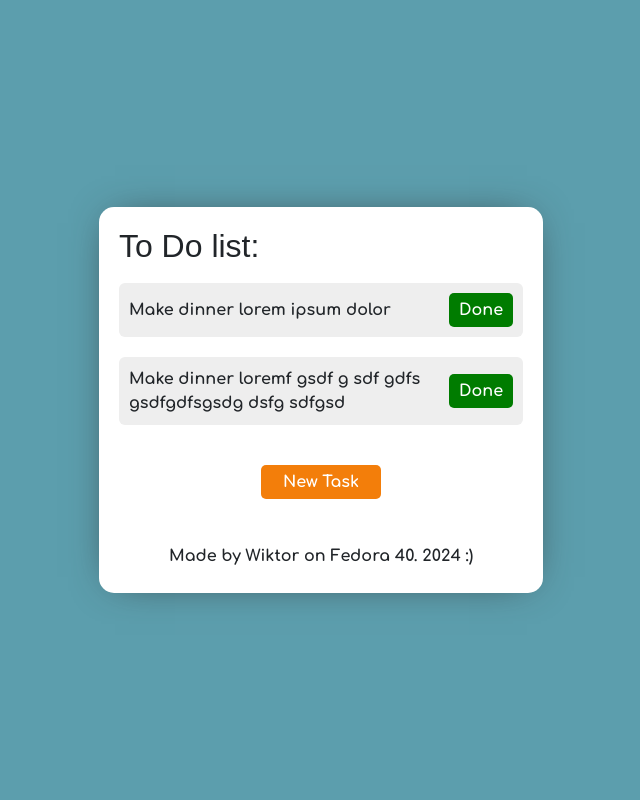
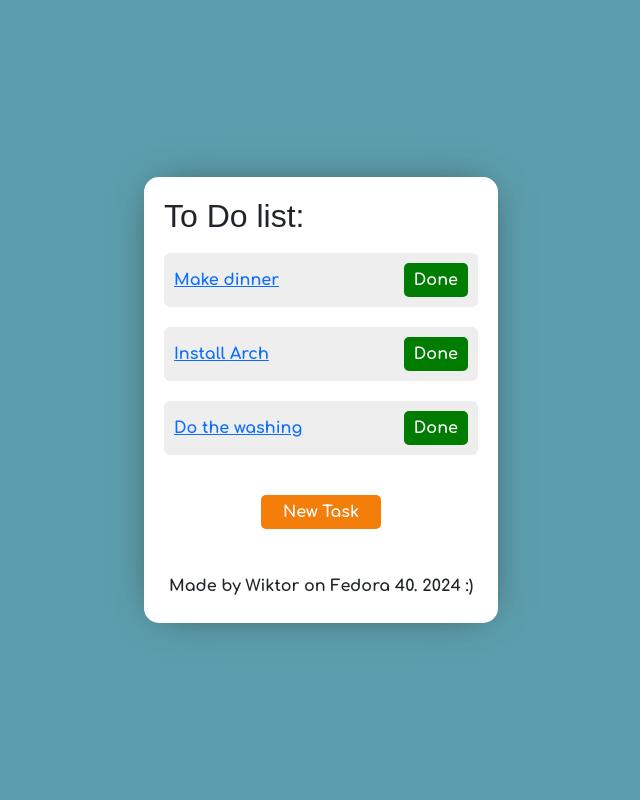
Before and after one commit to Ichigo002/django-todo-app, a Django app: page / in a window 1280 px wide. Shown: the whole page, without its empty margins (319-959 px from the left). Run offline with Django 5.2, Linux system fonts and the light colour scheme; data comes from the database, SQL or seed files in the repository; both versions use the stored data as it was after the commit; some web fonts are replaced.

Commit message:
display base list

```diff
--- a/todo_app/forms.py
+++ b/todo_app/forms.py
@@ -2,8 +2,6 @@ from django import forms
 from todo_app.models import TodoTask
 
 class TodoTaskForm(forms.ModelForm):
-
-
 
     class Meta:
         model = TodoTask
--- a/todo_app/models.py
+++ b/todo_app/models.py
@@ -4,6 +4,7 @@ from django.utils import timezone
 # Create your models here.
 class TodoTask(models.Model):
     created_at = models.DateTimeField("Created at")
+    is_done = models.BooleanField("Is Done Task", default=False)
     title = models.CharField("Title", max_length=500)
     is_priority = models.BooleanField("Is Priority", default=False)
     details = models.TextField("Details")
--- a/todo_app/static/todo_app/predefine.css
+++ b/todo_app/static/todo_app/predefine.css
@@ -13,6 +13,7 @@
 body, html {
 
     height: 100%;
+    overflow-y: auto;
     background-color: var(--palette-1) !important;
 }
 
--- a/todo_app/templates/todo_app/main_page.html
+++ b/todo_app/templates/todo_app/main_page.html
@@ -7,21 +7,21 @@
 {% block content %}
 
     <div class="content-list">
-        <div class="list-item">
-            <div>Make dinner lorem ipsum dolor</div>
-            <form method="POST">
-                {% csrf_token %}
-                <button class="list-item-btn" type="submit">Done</button>
-            </form>
-        </div>
+        {% for task in tasks %}
 
-        <div class="list-item">
-            <div class="list-item-text">Make dinner loremf gsdf  g sdf  gdfs  gsdfgdfsgsdg dsfg sdfgsd</div>
-            <form method="POST">
-                {% csrf_token %}
-                <button class="list-item-btn" type="submit">Done</button>
-            </form>
-        </div>
+        <a href="{% url 'details' task.id %}">
+            <div class="list-item">
+                <div class="list-item-text">{{ task.title }}</div>
+                <form method="POST" action="{% url 'home' %}">
+                    {% csrf_token %}
+                    <input type="hidden" value="{{ task.id }}" name="task_id"/>
+                    <button class="list-item-btn" type="submit">Done</button>
+                </form>
+            </div>
+        </a>
+
+        {% endfor %}
+
         <div class="btn-to-right-side">
             <a class="list-item-btn btn-add-new" href="{% url 'new-task-form' %}">New Task</a>
         </div>
--- a/todo_app/urls.py
+++ b/todo_app/urls.py
@@ -4,5 +4,5 @@ from todo_app import views
 urlpatterns = [
     path("", views.home, name="home"),
     path("new-task-form", views.new_task, name="new-task-form"),
-
+    path("details/<int:tid>/", views.task_details, name="details")
 ]
--- a/todo_app/views.py
+++ b/todo_app/views.py
@@ -6,7 +6,16 @@ from django.utils import timezone
 
 # Create your views here.
 def home(request):
-    return render(request, "todo_app/main_page.html")
+    tasks = TodoTask.objects.filter(is_done=False).order_by('id')
+
+    context = {
+        'tasks' : tasks
+    }
+
+    return render(request, "todo_app/main_page.html", context)
+
+def task_details(request, tid):
+    return HttpResponse(f"WORK? T_ID:{tid}")
 
 def new_task(request):
     form = TodoTaskForm(request.POST or None)
```
Also changed, not shown: db.sqlite3, todo_app/migrations/0003_todotask_is_done.py (added).
